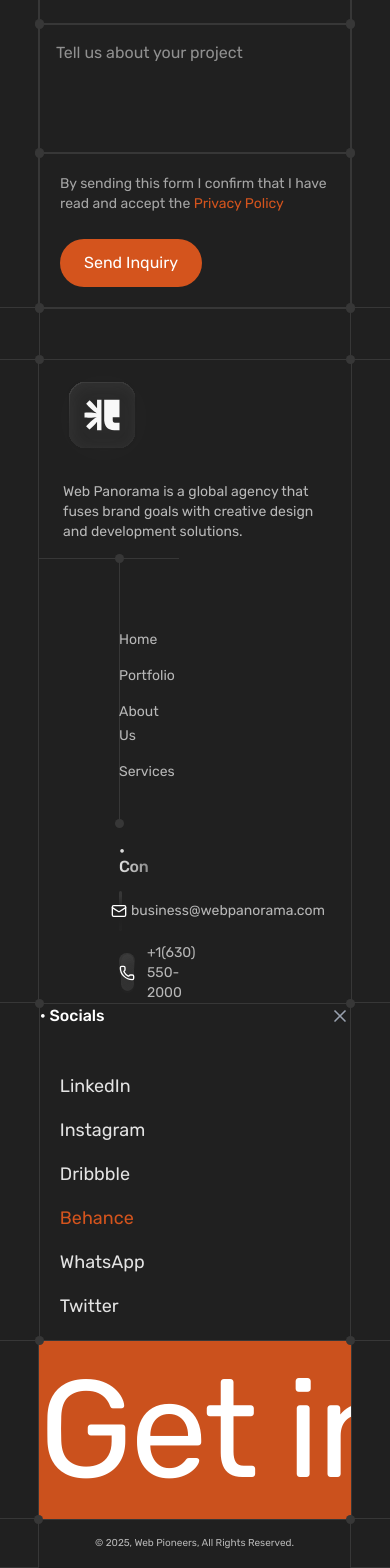
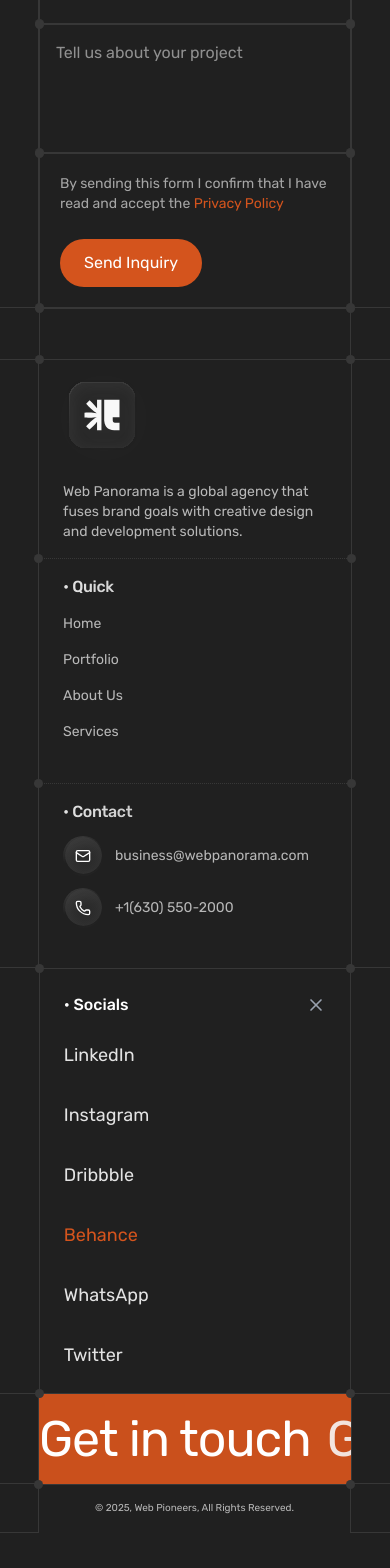
Before and after one commit to UsmanTariq786/webpioneers, a Next.js app: page /about in a window 390 px wide. Shown: the part 2331-3899 px from the top of the page. After the commit the page ends 3864 px from the top, so only its background shows below. Built offline with nearby package versions, Linux system fonts and the light colour scheme.

Commit message:
footer section done
footer section done

```diff
--- a/src/Components/footer/Footer.tsx
+++ b/src/Components/footer/Footer.tsx
@@ -20,14 +20,24 @@ const Footer = () => {
             <div className="flex flex-col sm:flex-row">
               {/* Logo and Description */}
               <div
-                className="pl-2 pt-5 border-b md:border-b-0 md:border-r border-[#373737]"
-                style={{
-                  width: "45%",
-                  position: "relative",
-                }}
+                className="
+                  pl-2 pt-5
+                  border-b border-dotted md:border-b-0 md:border-r md:border-dotted
+                  border-[#373737]
+                  relative
+                  w-[100%]
+                  md:w-[45%]
+                "
+                // style={{ width: "45%" }}
               >
+                {/* Dots for desktop (right border) */}
                 <div className="w-[9px] h-[9px] rounded-full bg-[#373737] absolute -top-[5px] -right-[5px] hidden md:block"></div>
                 <div className="w-[9px] h-[9px] rounded-full bg-[#373737] absolute -bottom-[5px] -right-[5px] hidden md:block"></div>
+
+                {/* Dots for mobile (bottom border) */}
+                <div className="w-[9px] h-[9px] rounded-full bg-[#373737] absolute -bottom-[5px] -left-[5px] md:hidden"></div>
+                <div className="w-[9px] h-[9px] rounded-full bg-[#373737] absolute -bottom-[5px] -right-[5px] md:hidden"></div>
+
                 <div className="ml-5">
                   <Logo />
                 </div>
@@ -37,17 +47,36 @@ const Footer = () => {
                 </p>
               </div>
 
+
               {/* Quick Links */}
               <div
-                className="pt-5 pl-20 pb-10"
+                className="
+                pt-5
+                pl-6
+                md:pl-20
+
+                pb-10
+                border-b border-dotted md:border-b-0 md:border-r md:border-dotted
+                border-[#373737]
+                relative
+                w-[100%]
+                md:w-[20%]
+                "
                 style={{
-                  borderRight: "1px solid #373737",
-                  width: "20%",
+                  // borderRight: "1px solid #373737",
+                  // width: "20%",
                   position: "relative",
                 }}
               >
-                <div className="w-[9px] h-[9px] rounded-full bg-[#373737] absolute -top-[5px] -right-[5px]"></div>
-                <div className="w-[9px] h-[9px] rounded-full bg-[#373737] absolute -bottom-[5px] -right-[5px]"></div>
+         {/* Dots for desktop (right border) */}
+         <div className="w-[9px] h-[9px] rounded-full bg-[#373737] absolute -top-[5px] -right-[5px] hidden md:block"></div>
+                <div className="w-[9px] h-[9px] rounded-full bg-[#373737] absolute -bottom-[5px] -right-[5px] hidden md:block"></div>
+
+                {/* Dots for mobile (bottom border) */}
+                <div className="w-[9px] h-[9px] rounded-full bg-[#373737] absolute -bottom-[5px] -left-[5px] md:hidden"></div>
+                <div className="w-[9px] h-[9px] rounded-full bg-[#373737] absolute -bottom-[5px] -right-[5px] md:hidden"></div>
+
+
                 <div>
                   <h3 className="mb-4 font-medium leading-[100%] tracking-[-0.02em] font-[Rubik] bg-gradient-to-r from-[rgba(248,248,248,0.9)] to-[rgba(248,248,248,0.5)] bg-clip-text text-transparent">
                     • Quick
@@ -91,7 +120,14 @@ const Footer = () => {
               </div>
 
               {/* Contact Info */}
-              <div className="pt-5 pl-20 " style={{ width: "35%" }}>
+              <div className="pt-5
+               pl-6
+               md:pl-20
+               pb-10
+               w-[100%]
+               md:w-[35%]"
+              // style={{ width: "35%" }}
+              >
                 <h3 className="mb-4 font-medium leading-[100%] tracking-[-0.02em] font-[Rubik] bg-gradient-to-r from-[rgba(248,248,248,0.9)] to-[rgba(248,248,248,0.5)] bg-clip-text text-transparent">
                   • Contact
                 </h3>
@@ -196,13 +232,13 @@ const Footer = () => {
               {/* desktop Slider */}
               {/* Mobile Layout */}
               <div className="block sm:hidden">
-                <div className="flex items-center justify-between mb-6">
+                <div className="flex items-center justify-between  pt-6 px-6">
                   <h3 className="text-white font-medium">• Socials</h3>
                   <button className="text-gray-400 hover:text-white transition-colors">
                     <X className="w-5 h-5" />
                   </button>
                 </div>
-                <div className="flex flex-col gap-4 p-5">
+                <div className="flex flex-col gap-8 p-6">
                   <Link
                     href="#"
                     className="text-[#F8F8F8]/90 text-lg hover:text-white transition-colors"
@@ -303,25 +339,25 @@ const Footer = () => {
               borderBottom: "1px solid #373737",
             }}
           ></div>
-          <div style={{ width: "79.95%"}}>
-       <div
+          <div style={{ width: "79.95%" }}>
+          <div
   style={{
     backgroundColor: "rgba(212, 84, 29, 0.95)",
-    overflow: "hidden",
-    padding:'20px 0 20px 0'
+    padding: "20px 0",
   }}
-  className="flex items-center whitespace-nowrap w-full"
+  className="flex w-full overflow-x-auto whitespace-nowrap scrollbar-hide"
 >
-  <p className="font-[Rubik] font-normal text-[138px] leading-[100%] tracking-[-0.02em] mr-4">
+  <p className="font-[Rubik] font-normal text-[50px] leading-[100%] md:text-[138px] tracking-[-0.02em] mr-4 shrink-0">
     Get in touch
   </p>
-  <p className="font-[Rubik] font-normal text-[138px] leading-[100%] tracking-[-0.02em] text-transparent bg-clip-text bg-[linear-gradient(92.95deg,rgba(248,248,248,0.9)_0.1%,rgba(248,248,248,0.5)_100.1%)] mr-4">
+  <p className="font-[Rubik] font-normal text-[50px] leading-[100%] md:text-[138px] tracking-[-0.02em] text-transparent bg-clip-text bg-[linear-gradient(92.95deg,rgba(248,248,248,0.9)_0.1%,rgba(248,248,248,0.5)_100.1%)] mr-4 shrink-0">
     Get in touch
   </p>
-  <p className="font-[Rubik] font-normal text-[138px] leading-[100%] tracking-[-0.02em] text-transparent bg-clip-text bg-[linear-gradient(92.95deg,rgba(248,248,248,0.9)_0.1%,rgba(248,248,248,0.5)_100.1%)]">
+  <p className="font-[Rubik] font-normal text-[50px] leading-[100%] md:text-[138px] tracking-[-0.02em] text-transparent bg-clip-text bg-[linear-gradient(92.95deg,rgba(248,248,248,0.9)_0.1%,rgba(248,248,248,0.5)_100.1%)] shrink-0">
     Get in touch
   </p>
 </div>
+
 
           </div>
           <div
```
